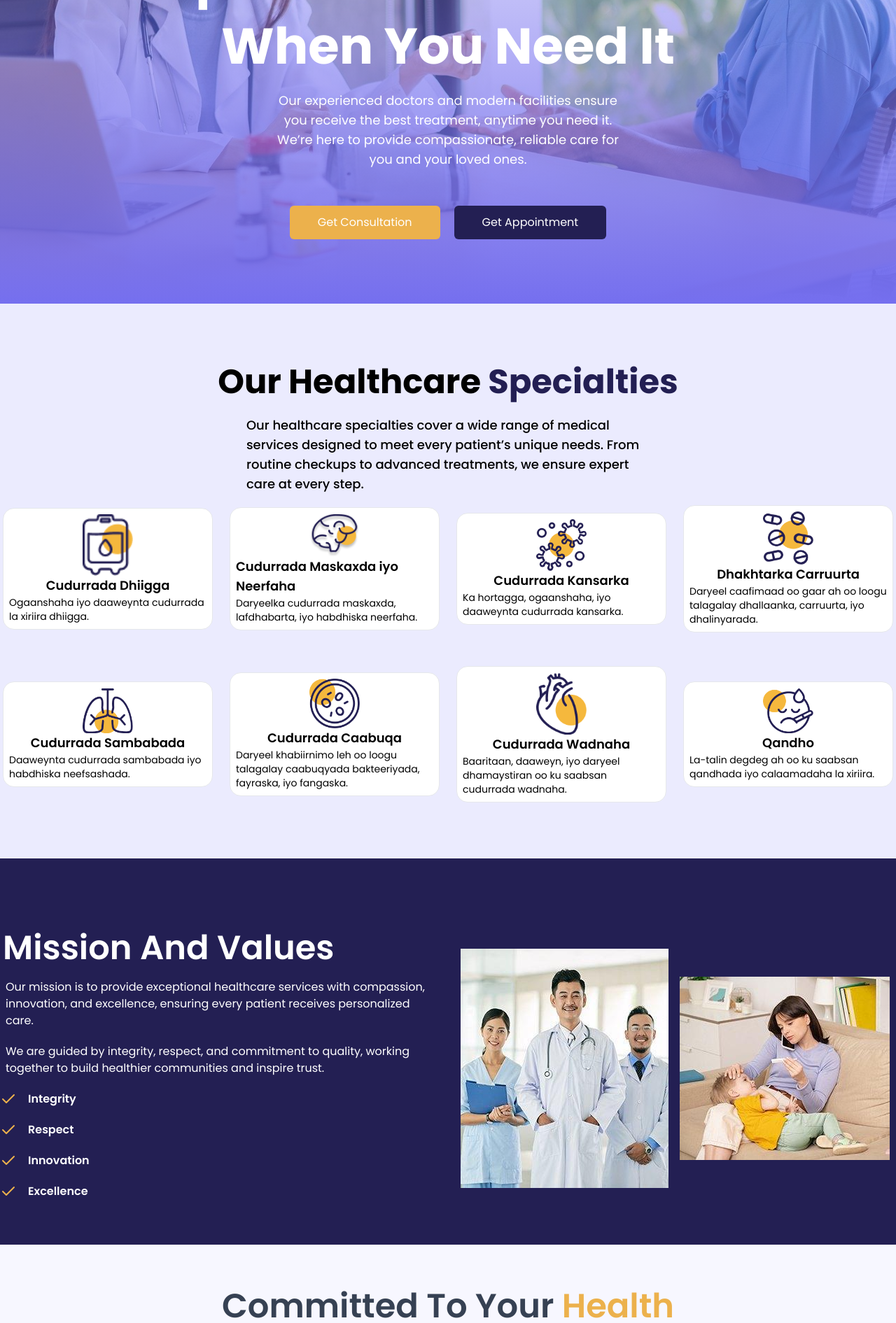
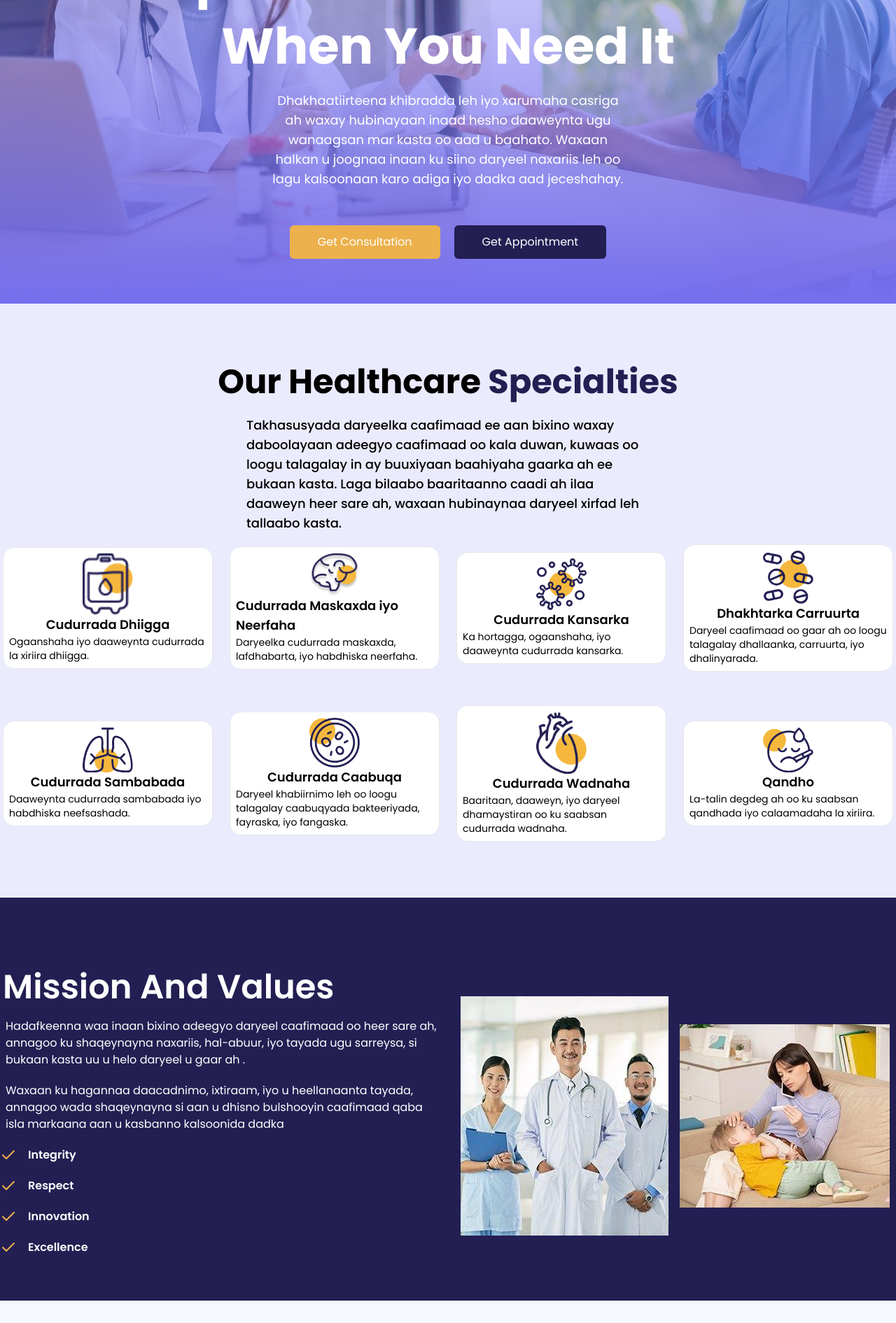
Before and after one commit to sabariinsaabo-lang/doctor-appointment, a React (Vite) app: page / in a window 1280 px wide. Shown: the part 480-2371 px from the top of the page at 70% size. Built offline with nearby package versions, Linux system fonts and the light colour scheme.

Commit message:
change components assets

```diff
--- a/src/components/HealthSpecialities.jsx
+++ b/src/components/HealthSpecialities.jsx
@@ -10,9 +10,9 @@ const HealthSpecialities = () => {
       </h1>
       <p className="max-w-xl text-lg font-medium mx-auto">
         {" "}
-        Our healthcare specialties cover a wide range of medical services
-        designed to meet every patient’s unique needs. From routine checkups to
-        advanced treatments, we ensure expert care at every step.
+       Takhasusyada daryeelka caafimaad ee aan bixino waxay daboolayaan adeegyo caafimaad oo kala duwan,
+       kuwaas oo loogu talagalay in ay buuxiyaan baahiyaha gaarka ah ee bukaan kasta.
+       Laga bilaabo baaritaanno caadi ah ilaa daaweyn heer sare ah, waxaan hubinaynaa daryeel xirfad leh tallaabo kasta.
       </p>
       <div className="max-w-7xl mx-auto grid grid-cols-1 md:grid-cols-2 lg:grid-cols-4 gap-4 items-center justify-center">
         {healthSpecialties.map((specialty, index) => (
--- a/src/components/Hero.jsx
+++ b/src/components/Hero.jsx
@@ -18,9 +18,8 @@ const Hero = () => {
         </h1>
         <p className="text-white max-w-lg text-center text-lg mt-4">
           {" "}
-          Our experienced doctors and modern facilities ensure you receive the
-          best treatment, anytime you need it. We’re here to provide
-          compassionate, reliable care for you and your loved ones.
+          Dhakhaatiirteena khibradda leh iyo xarumaha casriga ah waxay hubinayaan inaad hesho daaweynta ugu wanaagsan mar kasta oo aad u baahato.
+          Waxaan halkan u joognaa inaan ku siino daryeel naxariis leh oo lagu kalsoonaan karo adiga iyo dadka aad jeceshahay.
         </p>
 
         <div className="flex flex-col md:flex-row gap-2 items-center md:gap-5 p-5">
--- a/src/components/HowItWorks.jsx
+++ b/src/components/HowItWorks.jsx
@@ -9,9 +9,8 @@ const HowItWorks = () => {
       </h1>
       <p className="text-center text-white mt-4 max-w-2xl mx-auto px-4">
         {" "}
-        Our streamlined approach makes healthcare simple, efficient, and
-        stress-free. We focus on delivering the right care at the right time for
-        your well-being.
+       Hab-hawleedkeenna fududeysan wuxuu ka dhigayaa daryeelka caafimaadka mid sahlan, hufan, oo aan walbahaar lahayn.
+        Waxaan diiradda saareynaa bixinta daryeelka saxda ah waqtiga ku habboon si loo ilaaliyo caafimaadkaaga.
       </p>
 
       <div className="max-w-7xl mx-auto mt-10 grid grid-cols-1 md:grid-cols-3 lg:grid-cols-4 gap-6 px-4  justify-center items-center">
--- a/src/components/Mission.jsx
+++ b/src/components/Mission.jsx
@@ -12,14 +12,13 @@ const Mission = () => {
             Mission and Values
           </h1>
           <p className="px-2">
-            Our mission is to provide exceptional healthcare services with
-            compassion, innovation, and excellence, ensuring every patient
-            receives personalized care.
+           Hadafkeenna waa inaan bixino adeegyo daryeel caafimaad oo heer sare ah,
+           annagoo ku shaqeynayna naxariis, hal-abuur, iyo tayada ugu sarreysa, si bukaan kasta uu u helo daryeel u gaar ah .
           </p>
           <p className="px-2">
             {" "}
-            We are guided by integrity, respect, and commitment to quality,
-            working together to build healthier communities and inspire trust.
+         Waxaan ku hagannaa daacadnimo, ixtiraam, iyo u heellanaanta tayada, annagoo wada shaqeynayna
+          si aan u dhisno bulshooyin caafimaad qaba isla markaana aan u kasbanno kalsoonida dadka
           </p>
 
           {valueData.map((value, index) => (
--- a/src/components/OurDoctors.jsx
+++ b/src/components/OurDoctors.jsx
@@ -11,8 +11,8 @@ const OurDoctors = () => {
       </h1>
       <p className="text-center text-gray-600 mt-4 max-w-2xl mx-auto px-4">
         {" "}
-        Our team of highly qualified specialists is dedicated to providing
-        expert care tailored to your unique health needs.
+       Kooxdayada takhasusleyaal aqoon sare leh waxay u heellan yihiin bixinta
+       daryeel khibrad leh oo si gaar ah ugu habboon baahiyahaaga caafimaad.
       </p>
       <div className="max-w-7xl mx-auto grid grid-cols-1 md:grid-cols-2 items-center justify-center gap-5 mt-10">
         {doctorsData.map((doctor, index) => (
--- a/src/components/WhyChooseUs.jsx
+++ b/src/components/WhyChooseUs.jsx
@@ -18,8 +18,8 @@ const WhyChooseUs = () => {
           </h1>
           <p className=" text-gray-600 mt-4 max-w-2xl mx-auto px-4">
             {" "}
-            Equipped with the latest advancements, we use cutting-edge
-            technology to ensure accuracy, efficiency, and top-quality outcomes.
+            Annagoo ku qalabeysan horumarradii ugu dambeeyay, waxaan adeegsannaa tignoolajiyada casriga ah
+            si aan u hubinno saxnaan, hufnaan, iyo natiijooyin tayo sare leh.
           </p>
           <div>
             {benefitsData.map((item, index) => (
```
